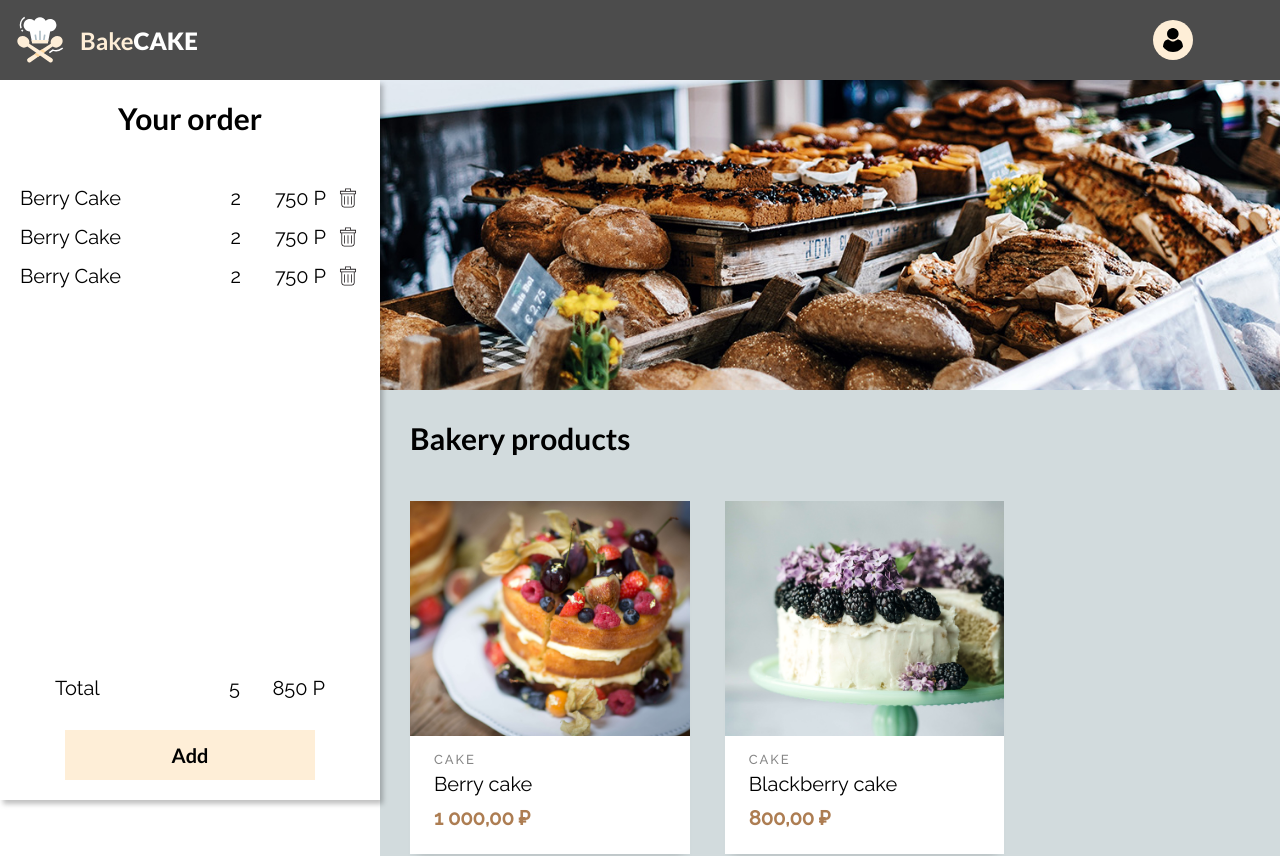
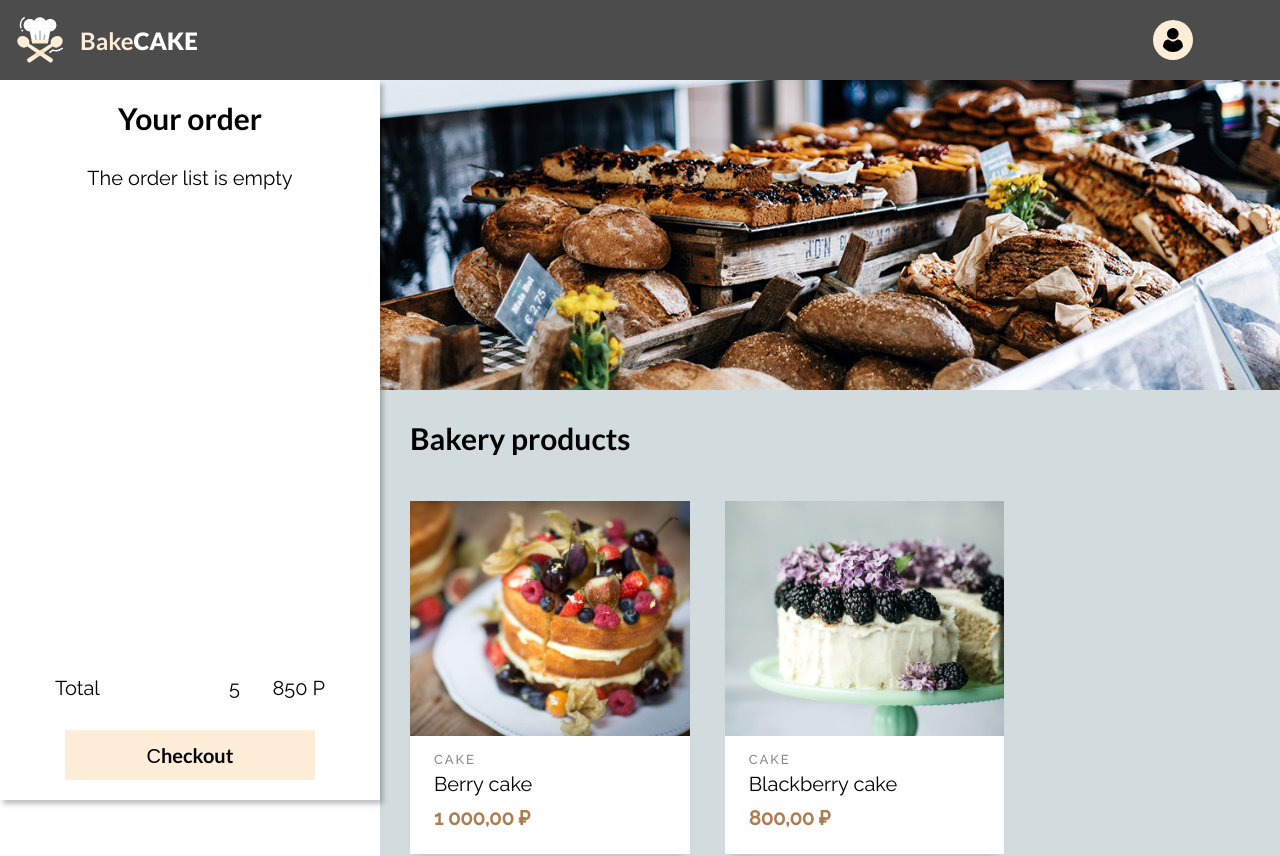
Before and after one commit to PaulinaLyu/bake_cake_react, a React (Create React App) app: page / in a window 1280 px wide. Shown: the top 856 px of the page. Built offline with nearby package versions, Linux system fonts and the light colour scheme.

Commit message:
create folder Hooks/ create hook useOpenItem, useOrder/ create function addToOrders/ create styled-components EmptyList

```diff
--- a/src/App.js
+++ b/src/App.js
@@ -4,19 +4,22 @@
 import { GlobalStyle } from './components/GlobalStyle';
 import { ModalItem } from './components/ModalItem';
 import { Order } from './components/Order';
+import { useOpenItem } from './components/Hooks/useOpenItem';
+import { useOrders } from './components/Hooks/useOrders';
 
 
 function App() {
 
-	const [openItem, setOpenItem] = React.useState(null);
+	const openItem = useOpenItem();
+	const orders = useOrders();
 
  	return (
 		<>
 			<GlobalStyle />
 			<NavBar />
-			<Order />
-			<Menu setOpenItem={setOpenItem} />
-			<ModalItem openItem={openItem} setOpenItem={setOpenItem} />
+			<Order {...orders} />
+			<Menu {...openItem} />
+			{ openItem.openItem && <ModalItem {...openItem} {...orders} />}
 		</>
   	);
 }
--- a/src/components/Button.js
+++ b/src/components/Button.js
@@ -1,7 +1,6 @@
-import React from 'react';
 import styled from 'styled-components';
 
-const ButtonStyled = styled.button`
+export const Button = styled.button`
     display: block;
 	height: 50px;
 	width: 250px;
@@ -22,7 +21,3 @@
 			border-style: solid;
 		}
 `;
-
-export const Button = () => (
-	<ButtonStyled>Add</ButtonStyled>
-);
--- /dev/null
+++ b/src/components/Hooks/useOpenItem.js
@@ -0,0 +1,6 @@
+import { useState } from 'react';
+
+export function useOpenItem() {
+    const [openItem, setOpenItem] = useState(null);
+    return { openItem, setOpenItem };
+}
--- /dev/null
+++ b/src/components/Hooks/useOrders.js
@@ -0,0 +1,6 @@
+import { useState } from 'react';
+
+export function useOrders() {
+    const [orders, setOrders] = useState([]);
+    return { orders, setOrders };
+}
--- a/src/components/ModalItem.js
+++ b/src/components/ModalItem.js
@@ -47,15 +47,22 @@
 	justify-content: space-between;
 `;
 
-export const ModalItem = ({ openItem, setOpenItem }) => {
+export const ModalItem = ({ openItem, setOpenItem, orders, setOrders }) => {
 
-	function closeModal(e) {
+	const closeModal = e => {
 		if (e.target.id === 'overlay') {
 			setOpenItem(null);
 		}
 	}
 
-	if (!openItem) return null;
+	const order = {
+		...openItem
+	};
+	const addToOrder = () => {
+		setOrders([...orders, order])
+		setOpenItem(null);
+	}
+
 	return (
 		<Overlay id="overlay" onClick={closeModal}>
 			<Modal>
@@ -66,7 +73,7 @@
 						<ModalPrice>{openItem.price.toLocaleString('ru-RU' ,
 						{style: 'currency', currency: 'RUB'})}</ModalPrice>
 					</ModalInfo>
-					<Button />
+					<Button onClick={addToOrder}>Add</Button>
 				</ModalContent>
 			</Modal>
 		</Overlay>
--- a/src/components/NavBar.js
+++ b/src/components/NavBar.js
@@ -9,7 +9,7 @@
     left: 0;
     z-index: 999;
     height: 80px;
-    width: 100vw;
+    width: 100%;
     display: flex;
     justify-content: space-between;
     align-items: center;
--- a/src/components/Order.js
+++ b/src/components/Order.js
@@ -41,25 +41,28 @@
 	margin-left: 20px;
 `;
 
+const EmptyList= styled.p`
+	text-align: center;
+`;
 
 
-export const Order = () => {
+export const Order = ({ orders }) => {
 	return (
 		<OrderStyled>
 			<OrderTitle>Your order</OrderTitle>
 			<OrderContent>
-				<OrderList>
-					<OrderListItem />
-					<OrderListItem />
-					<OrderListItem />
-				</OrderList>
+			{orders.length ?
+			<OrderList>
+				{orders.map(order => <OrderListItem order= {order} />)}
+			</OrderList> :
+			<EmptyList>The order list is empty</EmptyList>}
 			</OrderContent>
 			<Total>
 				<span>Total</span>
 				<span>5</span>
 				<TotalPrice>850 P</TotalPrice>
 			</Total>
-			<Button></Button>
+			<Button>Сheckout</Button>
 		</OrderStyled>
 	)
 }
--- a/src/components/OrderListItem.js
+++ b/src/components/OrderListItem.js
@@ -30,11 +30,12 @@
 	cursor: pointer;
 `;
 
-export const OrderListItem = () => (
+export const OrderListItem = ({ order }) => (
 	<OrderItemStyled>
-		<ItemName>Berry Cake</ItemName>
+		<ItemName>{order.name}</ItemName>
 		<span>2</span>
-		<ItemPrice>750 P</ItemPrice>
+		<ItemPrice>{order.price.toLocaleString('ru-RU' ,
+					{style: 'currency', currency: 'RUB'})}</ItemPrice>
 		<TrashButton />
 	</OrderItemStyled>
 );
```
